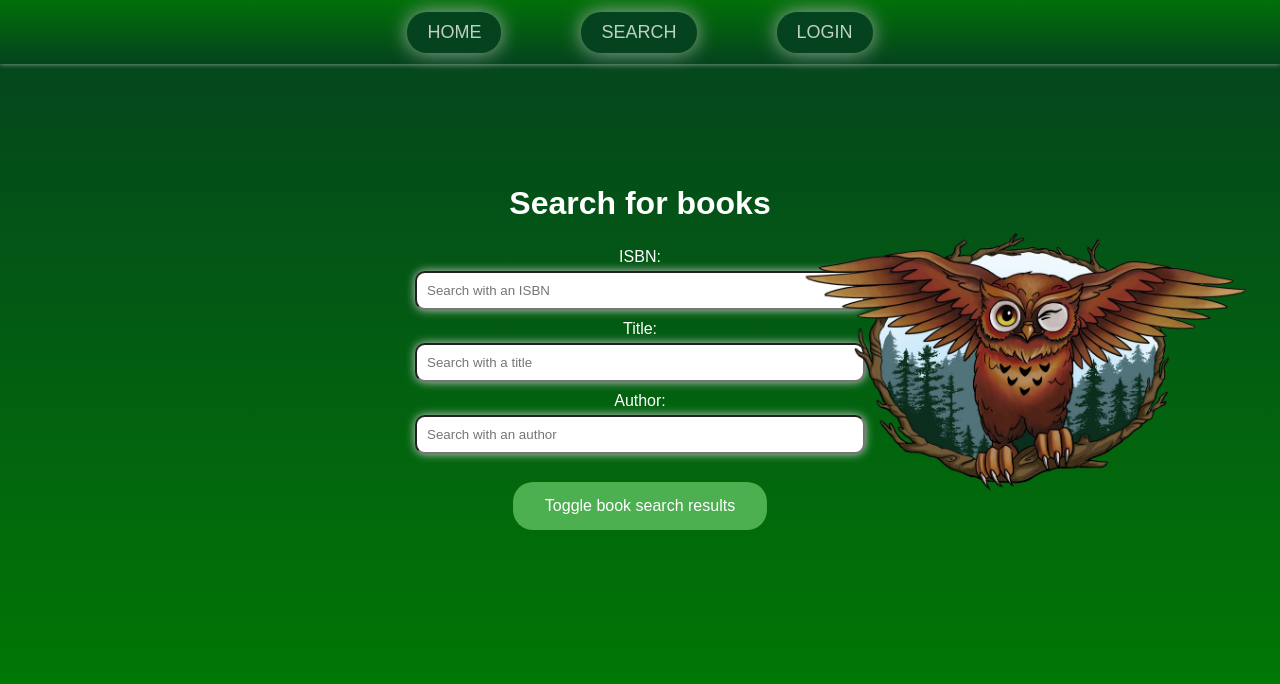
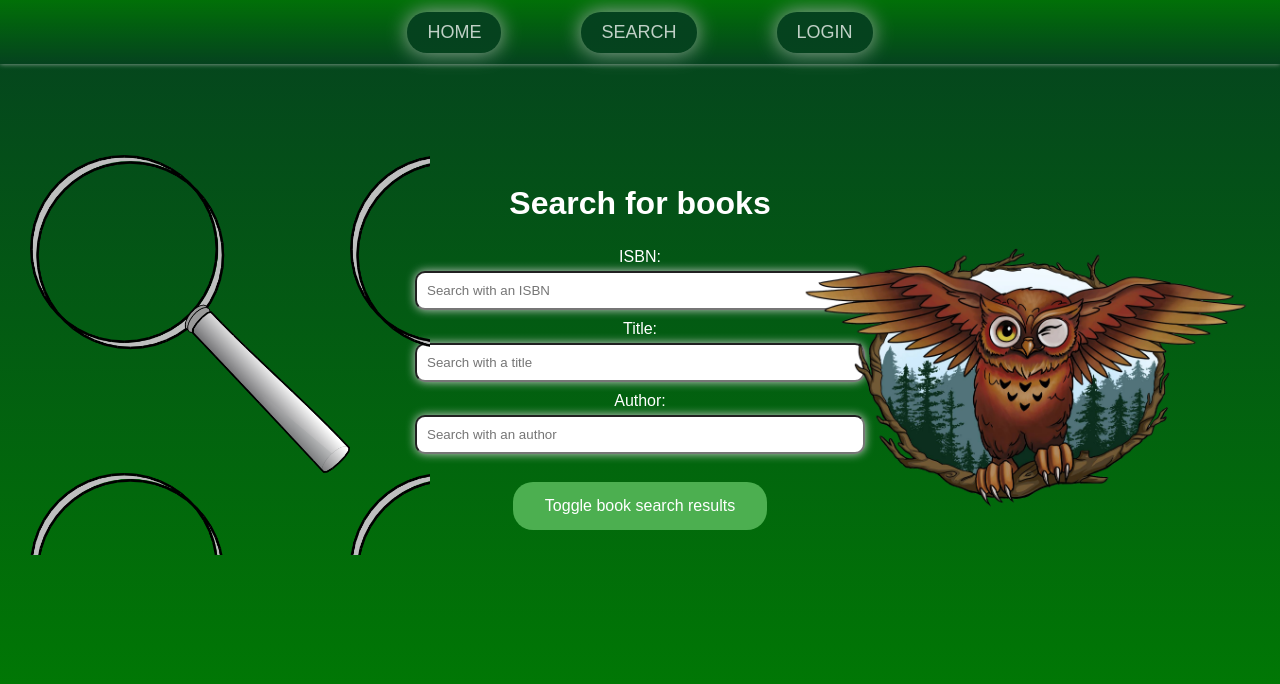
Before and after one commit to KariNurm/Library, a React (Create React App) app in the folder group-project/: page /search in a window 1280 px wide. Shown: the top 684 px of the page. Built offline with nearby package versions, Linux system fonts and the light colour scheme; data requests are answered from the project's data file.

Commit message:
.\SearchPage.css

```diff
--- a/group-project/src/SearchPage.css
+++ b/group-project/src/SearchPage.css
@@ -85,9 +85,19 @@
   width: 450px;
   height: 450px;
   position: absolute;
-  background-position: right, top;
-  top: 125px;
+  top: 140px;
   background-size: 100%;
   margin: 5px;
   right: 25px;
 }
+
+.searchImage {
+  background: url("./images/anothersearch.png");
+  width: 400px;
+  height: 400px;
+  position: absolute;
+  top: 150px;
+  background-size: 80%;
+  margin: 5px;
+  left: 25px;
+}
```
